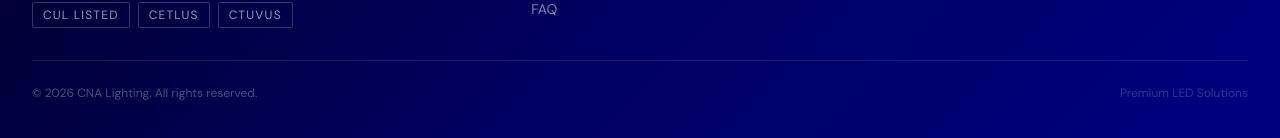
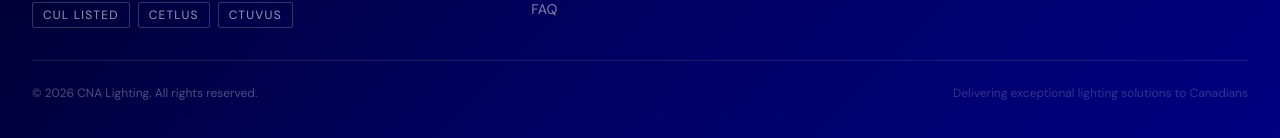
Before and after one commit to 604KuroNC2/cna-website, a Next.js app: page / in a window 1280 px wide. Shown: the part 3048-3186 px from the top of the page. Built offline with nearby package versions, Linux system fonts and the light colour scheme; a web font is replaced by a local one.

Commit message:
Update footer tagline
Co-Authored-By: Claude Sonnet 4.6 <noreply@anthropic.com>

```diff
--- a/components/Footer.tsx
+++ b/components/Footer.tsx
@@ -142,7 +142,7 @@ export default function Footer() {
             © {new Date().getFullYear()} CNA Lighting. All rights reserved.
           </p>
           <p className="text-white/20 text-xs">
-            Premium LED Solutions
+            Delivering exceptional lighting solutions to Canadians
           </p>
         </div>
       </div>
```
